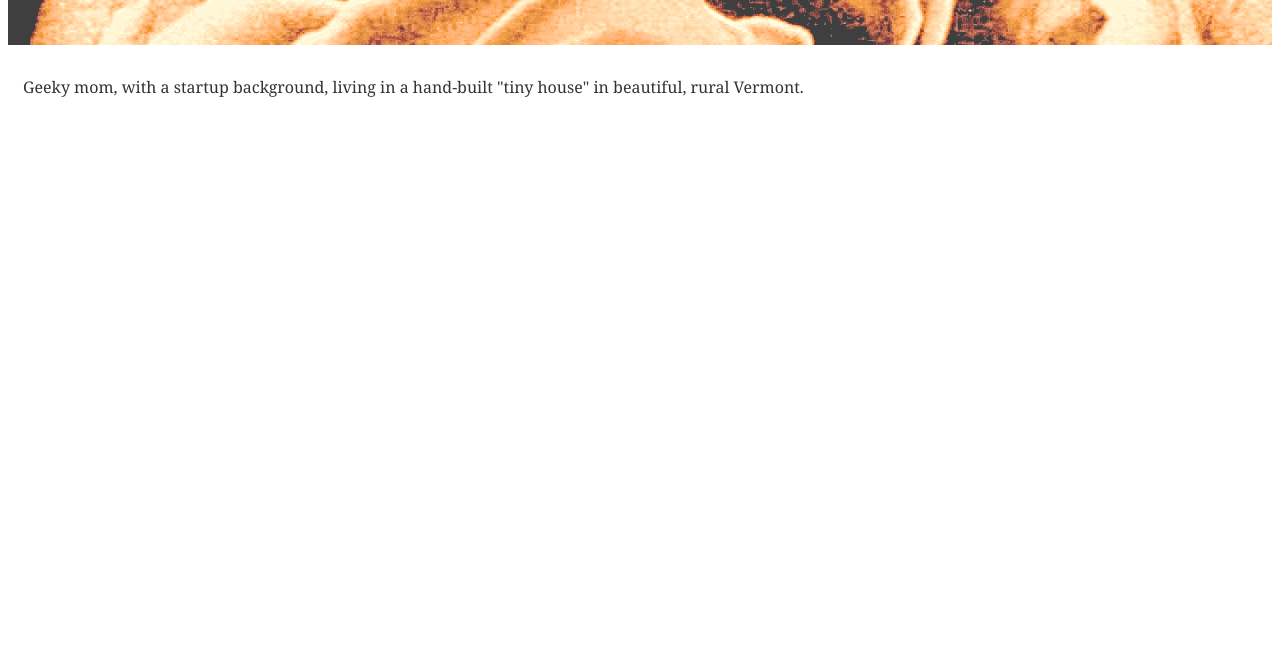
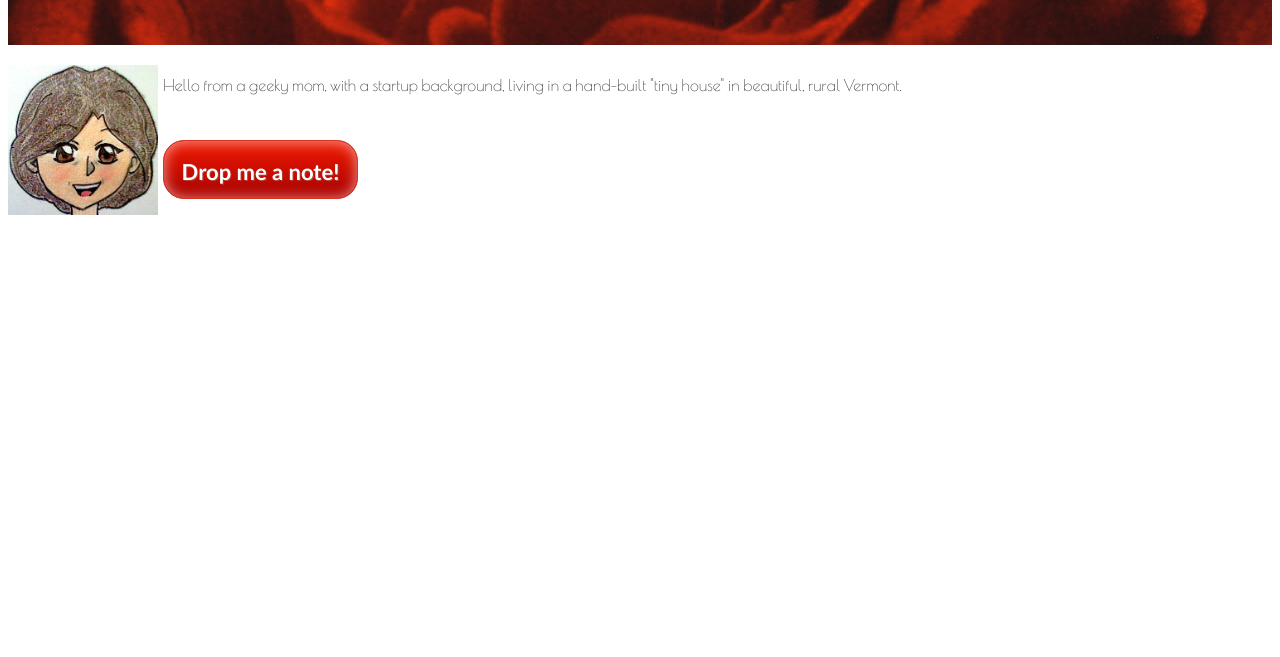
Before and after one commit to liantics/metis-bizcard, a plain HTML site: page index.html in a window 1280 px wide. Shown: the part 143-800 px from the top of the page. Drawn offline with nearby package versions, Linux system fonts and the light colour scheme.

Commit message:
new hdr img, add avatar,gradient button, masked email addy

```diff
--- a/application.css
+++ b/application.css
@@ -1,29 +1,93 @@
-  .header {
-	background: url("images/HeaderImg.png") center no-repeat;
+
+
+
+/*import font from google fonts*/
+@import url(http://fonts.googleapis.com/css?family=Poiret+One);
+.container-outer {
+ /*gradient background*/
+
+}
+
+.header {
+	background: url("images/rose.jpg") center no-repeat;
 	height: 180px;
-	opacity:0.75;
+	opacity:0.95;
 
+}
+.center-header-text{
+	/*gradient background*/
+	background: -moz-linear-gradient(top,  rgba(0,0,0,1) 0%, rgba(0,0,0,0) 100%); /* FF3.6+ */
+	background: -webkit-gradient(linear, left top, left bottom, color-stop(0%,rgba(0,0,0,1)), color-stop(100%,rgba(0,0,0,0))); /* Chrome,Safari4+ */
+	background: -webkit-linear-gradient(top,  rgba(0,0,0,1) 0%,rgba(0,0,0,0) 100%); /* Chrome10+,Safari5.1+ */
+	background: -o-linear-gradient(top,  rgba(0,0,0,1) 0%,rgba(0,0,0,0) 100%); /* Opera 11.10+ */
+	background: -ms-linear-gradient(top,  rgba(0,0,0,1) 0%,rgba(0,0,0,0) 100%); /* IE10+ */
+	background: linear-gradient(to bottom,  rgba(0,0,0,1) 0%,rgba(0,0,0,0) 100%); /* W3C */
+	filter: progid:DXImageTransform.Microsoft.gradient( startColorstr='#a6000000', endColorstr='#00000000',GradientType=0 ); /* IE6-9 */
+	color: white;
+	padding-bottom: 70px;
+	text-align: center;
+	vertical-align: middle;
+	font-family: "Poiret One";
+	font-size: 40pt;
 }
 
 p{
 color: 333333;
-font-family: "Georgia";
+font-family: "Poiret One";
 padding: 15px;
 }
 
-.center-big{
-	/*gradient background*/
-	background: -moz-linear-gradient(top,  rgba(0,0,0,1) 0%, rgba(0,0,0,0.05) 100%); /* FF3.6+ */
-	background: -webkit-gradient(linear, left top, left bottom, color-stop(0%,rgba(0,0,0,1)), color-stop(100%,rgba(0,0,0,0.05))); /* Chrome,Safari4+ */
-	background: -webkit-linear-gradient(top,  rgba(0,0,0,1) 0%,rgba(0,0,0,0.05) 100%); /* Chrome10+,Safari5.1+ */
-	background: -o-linear-gradient(top,  rgba(0,0,0,1) 0%,rgba(0,0,0,0.05) 100%); /* Opera 11.10+ */
-	background: -ms-linear-gradient(top,  rgba(0,0,0,1) 0%,rgba(0,0,0,0.05) 100%); /* IE10+ */
-	background: linear-gradient(to bottom,  rgba(0,0,0,1) 0%,rgba(0,0,0,0.05) 100%); /* W3C */
-	filter: progid:DXImageTransform.Microsoft.gradient( startColorstr='#a6000000', endColorstr='#00000000',GradientType=0 ); /* IE6-9 */
-	color: white;
-	padding-bottom: 20px;
-	text-align: center;
-	vertical-align: middle;
-	font-family: "Georgia";
-	font-size: 40pt;
+
+.avatar {
+	height:150px;
+	width:150px;
+	padding-top: 20px;
+	padding-right: 5px;
+	float:left;
 }
+
+/* Large red gradient button. Generated using CSSButtonGenerator.com, a nice tool. */
+.btn-lg {
+	-moz-box-shadow:inset 0px 1px 14px 0px #f29c93;
+	-webkit-box-shadow:inset 0px 1px 14px 0px #f29c93;
+	box-shadow:inset 0px 1px 14px 0px #f29c93;
+	background:-webkit-gradient( linear, left top, left bottom, color-stop(0.05, #ed1800), color-stop(1, #a60202) );
+	background:-moz-linear-gradient( center top, #ed1800 5%, #a60202 100% );
+	filter:progid:DXImageTransform.Microsoft.gradient(startColorstr='#ed1800', endColorstr='#a60202');
+	background-color:#ed1800;
+	-webkit-border-top-left-radius:21px;
+	-moz-border-radius-topleft:21px;
+	border-top-left-radius:21px;
+	-webkit-border-top-right-radius:21px;
+	-moz-border-radius-topright:21px;
+	border-top-right-radius:21px;
+	-webkit-border-bottom-right-radius:21px;
+	-moz-border-radius-bottomright:21px;
+	border-bottom-right-radius:21px;
+	-webkit-border-bottom-left-radius:21px;
+	-moz-border-radius-bottomleft:21px;
+	border-bottom-left-radius:21px;
+	text-indent:0;
+	border:1px solid #d83526;
+	display:inline-block;
+	color:#ffffff;
+	font-family:Trebuchet MS;
+	font-size:22px;
+	font-weight:bold;
+	font-style:normal;
+	height:59px;
+	line-height:59px;
+	width:195px;
+	text-decoration:none;
+	text-align:center;
+	text-shadow:1px 1px 0px #b23e35;
+}
+.btn-lg:hover {
+	background:-webkit-gradient( linear, left top, left bottom, color-stop(0.05, #a60202), color-stop(1, #ed1800) );
+	background:-moz-linear-gradient( center top, #a60202 5%, #ed1800 100% );
+	filter:progid:DXImageTransform.Microsoft.gradient(startColorstr='#a60202', endColorstr='#ed1800');
+	background-color:#a60202;
+}.btn-lg:active {
+	position:relative;
+	top:1px;
+}
--- a/index.html
+++ b/index.html
@@ -7,11 +7,12 @@
 </head>
 
 <body>
+<div class="container-outer">
 <div class="header">
-	<div class="center-big">Liane Allen</div>
+	<div class="center-header-text">Liane Allen</div>
 </div>
-<p>Geeky mom, with a startup background, living in a hand-built "tiny house" in beautiful, rural Vermont.</p>
-
+<img class="avatar" src="images/manga_mom.jpg"><p>Hello from a geeky mom, with a startup background, living in a hand-built "tiny house" in beautiful, rural Vermont.</p><p><a href='m&#97;i&#108;to&#58;e%&#54;E&#101;r&#103;yd%65c&#105;sion%7&#51;&#64;%67m%61%&#54;9%&#54;C&#46;com'><button type="button" class="btn-lg">Drop me a note!</button></a></p>
+</div>
 </body>
 
 </html>
```
Also changed, not shown: images/manga_mom.jpg (added).
